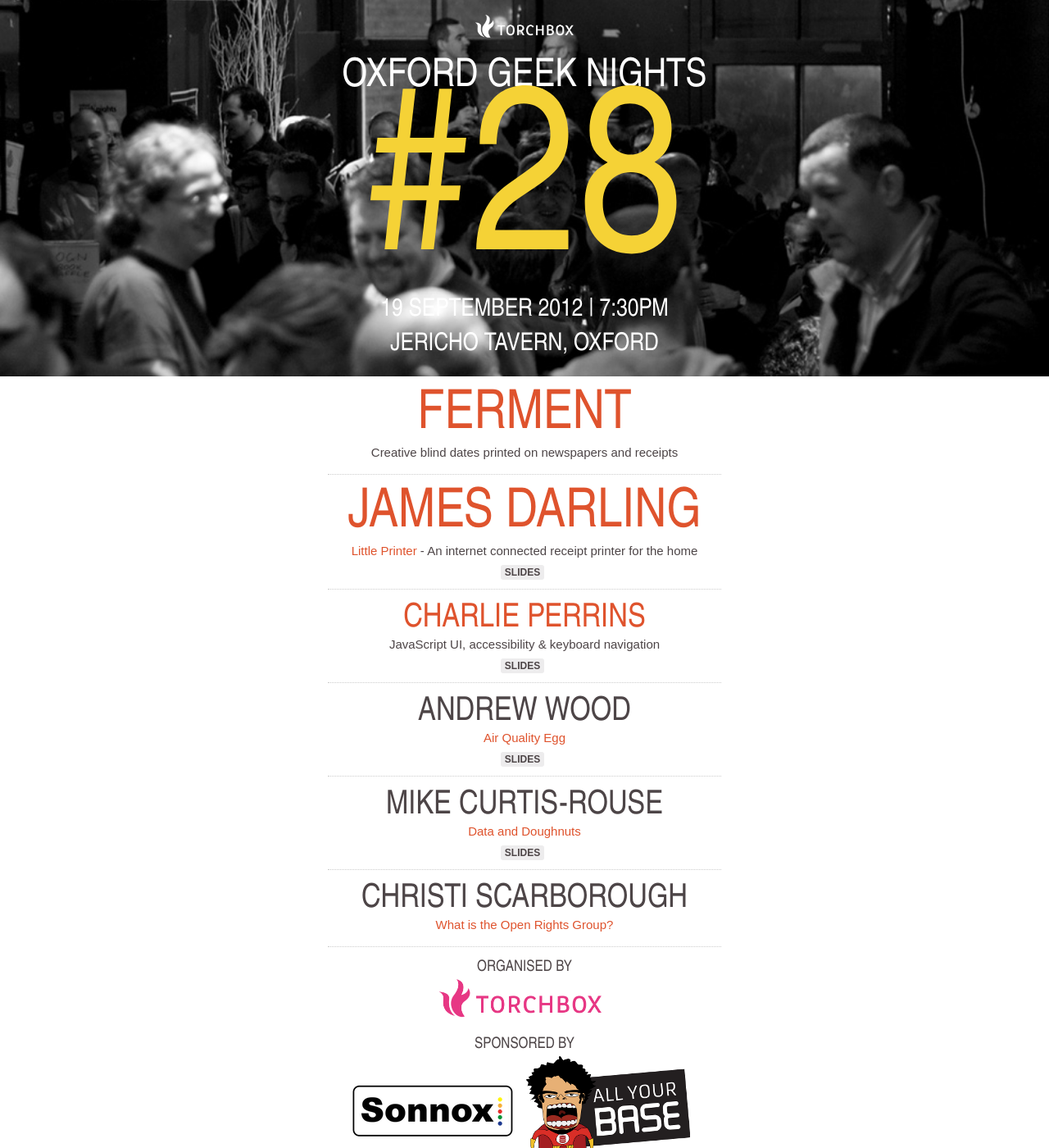
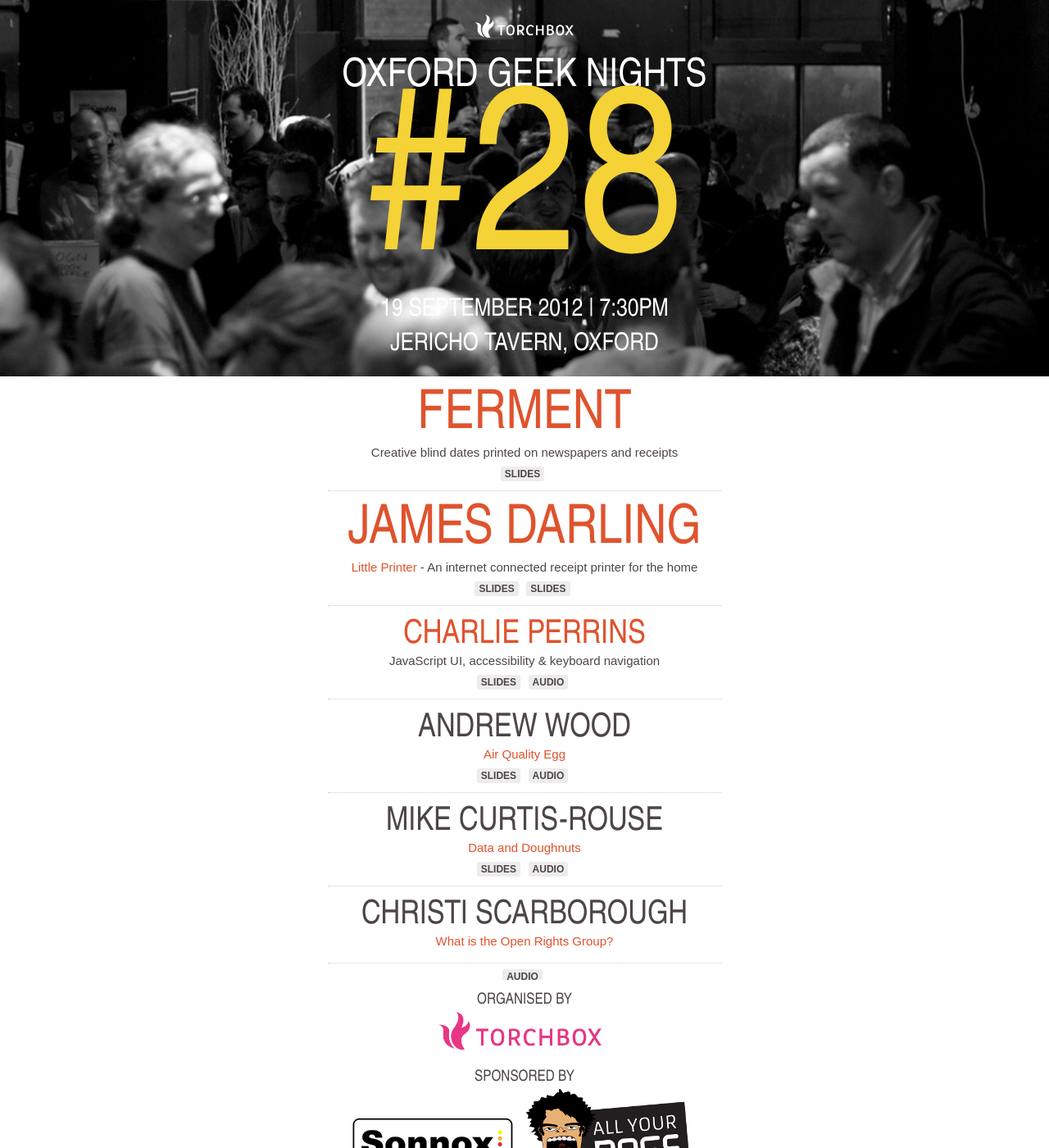
Before and after one commit to torchbox/ogn, a Jekyll site: the page built from _posts/2012-09-19-ogn28.markdown, in a window 1280 px wide and 1400 px high. Shown: the whole window at 82% size. Built offline with Jekyll 4.4.1, drawn with Linux system fonts in a browser that asks for light colours; nearby versions of some CDN libraries; Markdown is read by kramdown in place of the engine named in the settings.

Commit message:
Updated _posts/2012-09-19-ogn28.markdown

```diff
--- a/_posts/2012-09-19-ogn28.markdown
+++ b/_posts/2012-09-19-ogn28.markdown
@@ -28,12 +28,16 @@
   <li>
     <h2><a href="http://fermentzine.com/">Ferment</a></h2>
     <p>Creative blind dates printed on newspapers and receipts</p>
+    <div class="downloads">
+        <a href="http://media.ogn.s3.amazonaws.com/ogn28/28-keynote-Ferment.mp3">slides</a>
+    </div>
   </li>
   <li>
-    <h2><a href="http://berglondon.com/studio/james-darling/">James darling</a></h2>
+    <h2><a href="http://berglondon.com/studio/james-darling/">James Darling</a></h2>
     <p><a href="http://bergcloud.com/littleprinter/">Little Printer</a> - An internet connected receipt printer for the home</p>
     <div class="downloads">
         <a href="http://media.ogn.s3.amazonaws.com/keynote-JamesDarling.pdf">slides</a>
+        <a href="http://media.ogn.s3.amazonaws.com/ogn28/28-keynote-JamesDarling.mp3">slides</a>
     </div>
   </li>
 </ul>
@@ -44,6 +48,7 @@
     <p>JavaScript UI, accessibility &amp; keyboard navigation</p>
     <div class="downloads">
         <a href="http://media.ogn.s3.amazonaws.com/microslot-CharliePerrins.ppt">slides</a>
+        <a href="http://media.ogn.s3.amazonaws.com/ogn28/28-microslot-CharliePerrins.mp3">audio</a>
     </div>
   </li>
   <li>
@@ -51,6 +56,7 @@
     <p><a href="http://airqualityegg.wikispaces.com/AirQualityEgg">Air Quality Egg</a></p>
     <div class="downloads">
         <a href="http://media.ogn.s3.amazonaws.com/microslot-AndrewWood.odp">slides</a>
+        <a href="http://media.ogn.s3.amazonaws.com/ogn28/28-microslot-AndrewWood.mp3">audio</a>
     </div>
   </li>
   <li>
@@ -58,10 +64,14 @@
     <p><a href="http://www.stfc.ac.uk/hip">Data and Doughnuts</a></p>
     <div class="downloads">
         <a href="http://media.ogn.s3.amazonaws.com/microslot-MikeCurtisRouse.pdf">slides</a>
+        <a href="http://media.ogn.s3.amazonaws.com/ogn28/28-microslot-MikeCurtisRouse.mp3">audio</a>
     </div>
   </li>
   <li>
    <h2>Christi Scarborough</h2>
     <p><a href="http://www.openrightsgroup.org/">What is the Open Rights Group?</a></p>
   </li>
+    <div class="downloads">
+        <a href="http://media.ogn.s3.amazonaws.com/ogn28/28-microslot-ChristiScarborough.mp3">audio</a>
+    </div>
 </ul>
```
